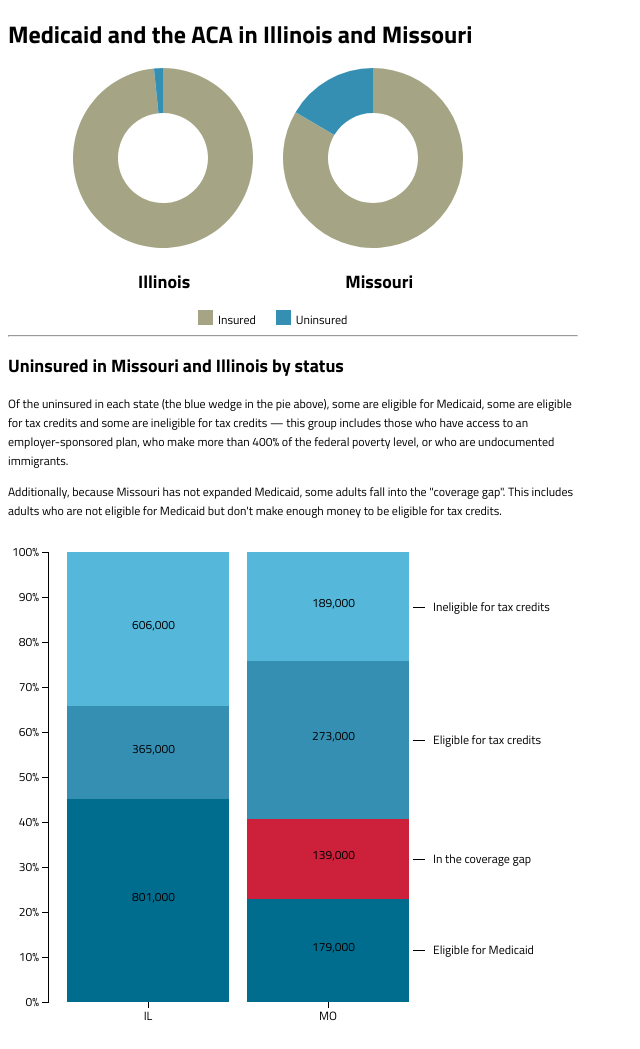
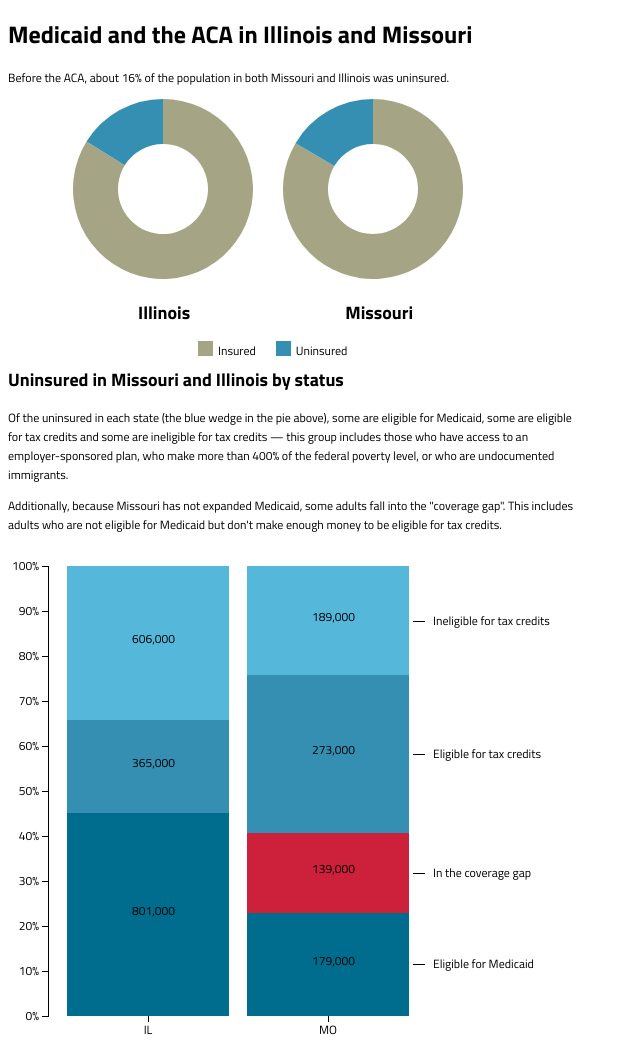
Before and after one commit to stlpublicradio/20140326-medicaid, a plain HTML site: page index.html in a window 1280 px wide. Shown: the whole page, without its empty margins (0-640 px from the left). Drawn offline with nearby package versions, Linux system fonts and the light colour scheme.

Commit message:
add timeframe

```diff
--- a/index.html
+++ b/index.html
@@ -86,6 +86,7 @@ hr {
 	<div class="title">
 		<h1>Medicaid and the ACA in Illinois and Missouri</h1>
 	</div>
+	<p>Before the ACA, about 16% of the population in both Missouri and Illinois was uninsured.</p>
 	<div class="pie"></div>
 	<div class="pielegend">
 		<div class="ill"><h2>Illinois</h2></div>
@@ -97,7 +98,6 @@ hr {
 			</div>
 		</div>
 		</div>
-		<hr>
 		<div class="breakdownlegend">
 			<h2>Uninsured in Missouri and Illinois by status</h2>
 			<p>Of the uninsured in each state (the blue wedge in the pie above), some are eligible for Medicaid, some are eligible for tax credits and some are ineligible for tax credits &mdash; this group includes those who have access to an employer-sponsored plan, who make more than 400% of the federal poverty level, or who are undocumented immigrants.</p>
@@ -203,7 +203,7 @@ d3.csv("data.csv", function(error, data) {
 });
 
  var data = [
- [108193200, 1772000],
+ [9193200, 1772000],
  [4222800, 834000]
  ];
 
```
